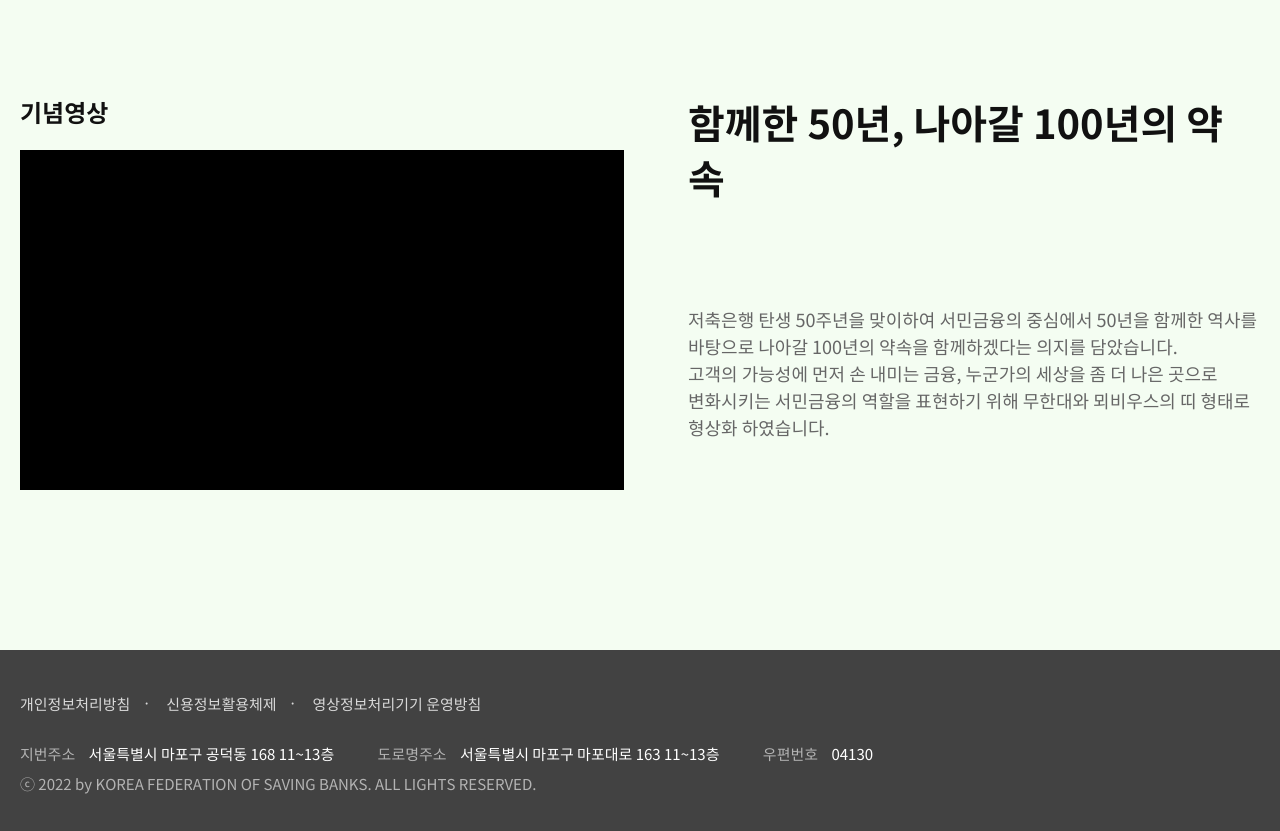
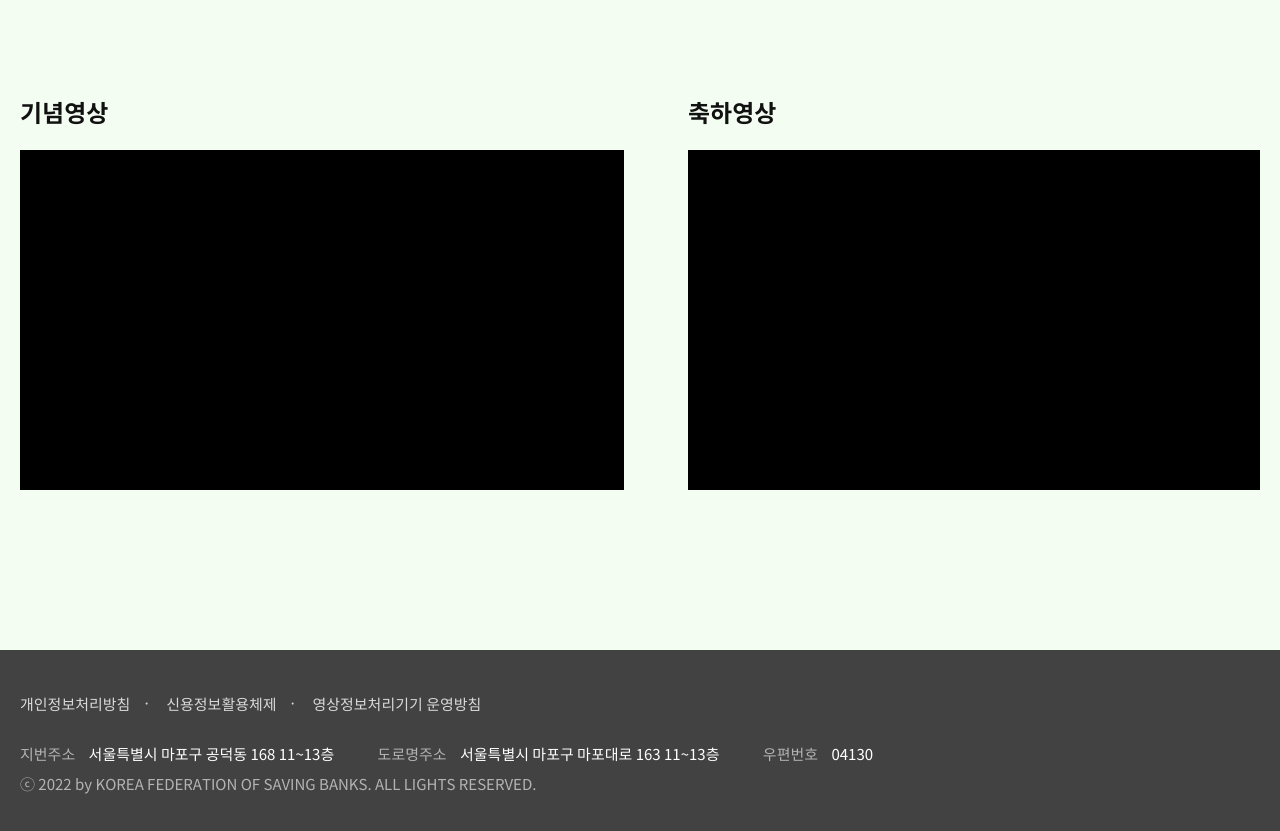
Before and after one commit to eun-su-jeong/sb50th, a plain HTML site: page html/index.html in a window 1280 px wide. Shown: the part 3113-3944 px from the top of the page. Drawn offline with Linux system fonts and the light colour scheme.

Commit message:
비디오수정

```diff
--- a/html/index.html
+++ b/html/index.html
@@ -241,15 +241,9 @@
 						<h4>기념영상</h4>
 						<div style="width: 604px; height: 340px; background-color: #000;"></div>
 					</div>
-					<div class="txt-cont">
-						<div class="title-wrap intersect appear">
-							<span class="bold">함께한 50년, <span class="mb">나아갈 100년의 약속</span></p>
-						</div>
-						<div class="txt intersect appear">
-							<p>저축은행 탄생 50주년을 맞이하여 서민금융의 중심에서 50년을 함께한 역사를 바탕으로 나아갈 100년의 약속을 함께하겠다는 의지를 담았습니다. </p>
-							<p>고객의 가능성에 먼저 손 내미는 금융, 누군가의 세상을 좀 더 나은 곳으로 변화시키는 서민금융의 역할을 표현하기 위해 무한대와 뫼비우스의 띠 형태로 형상화
-								하였습니다. </p>
-						</div>
+					<div>
+						<h4>축하영상</h4>
+						<div style="width: 604px; height: 340px; background-color: #000;"></div>
 					</div>
 				</div>
 			</article>
```
